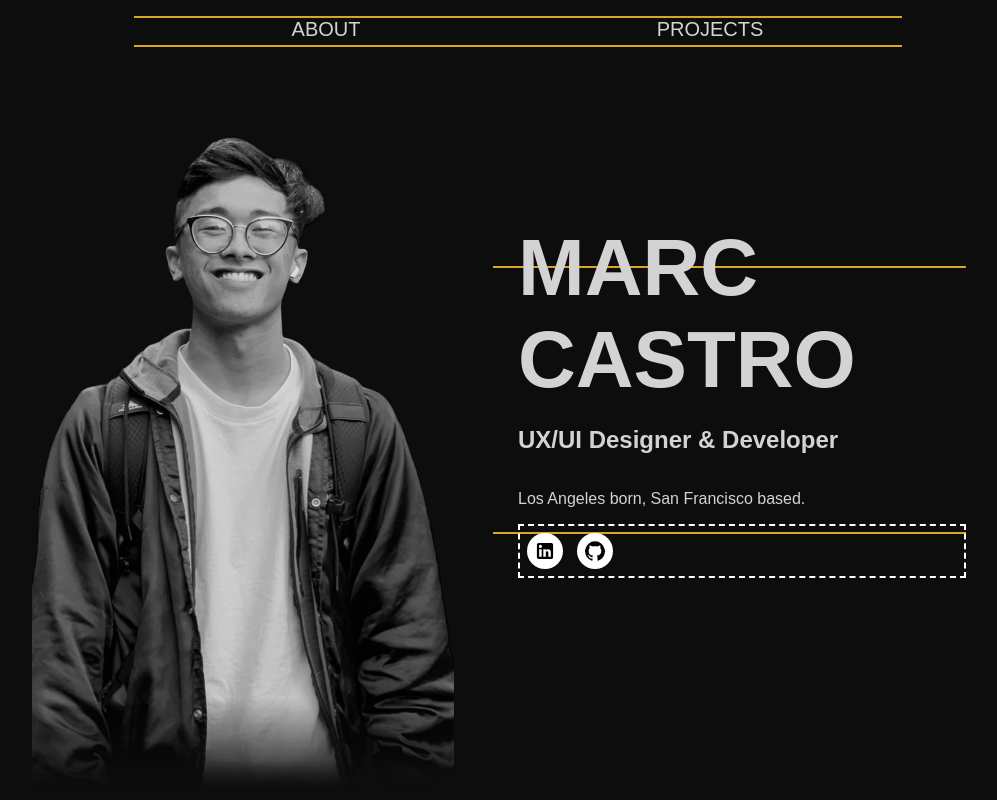
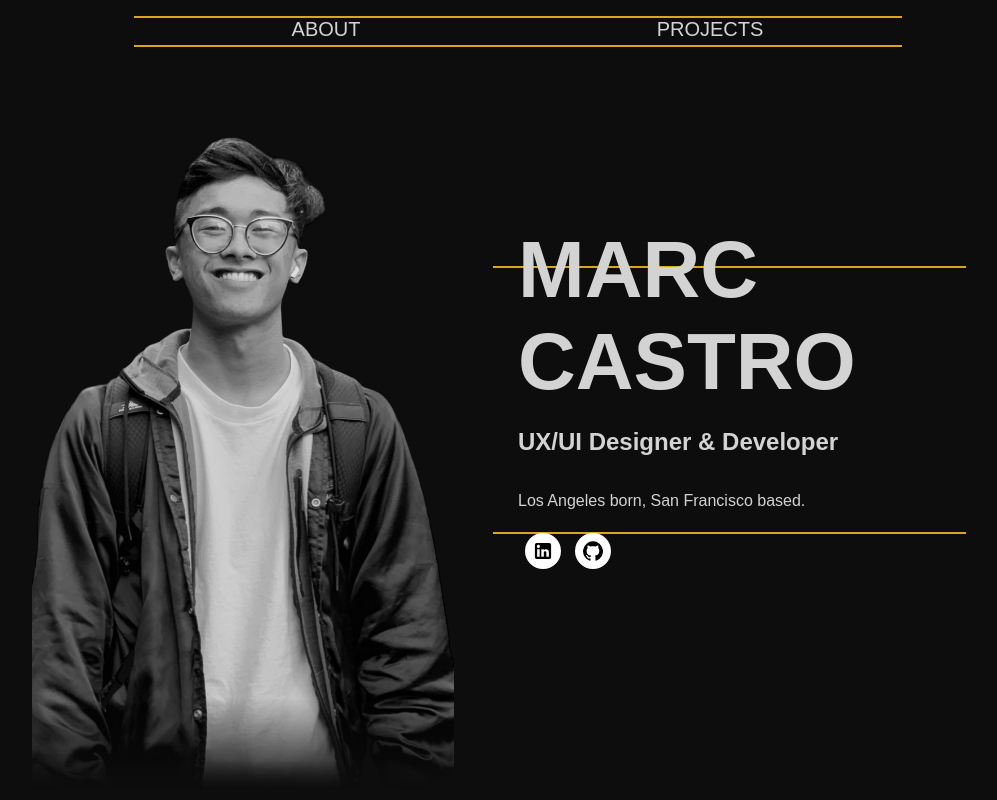
Before and after one commit to majocast/personal-website, a React (Create React App) app in the folder personal-website/: page / in a window 1280 px wide. Shown: the top 800 px of the page, without its empty margins (122-1119 px from the left). Built offline with nearby package versions, Linux system fonts and the light colour scheme.

Commit message:
forgot one border to remove

```diff
--- a/personal-website/src/styles/Home.css
+++ b/personal-website/src/styles/Home.css
@@ -61,7 +61,6 @@ Home Screen Text CSS (Right Side)
 
 #mid-text div {
   display: flex;
-  border: 2px dashed white;
 }
 
 /*
```
